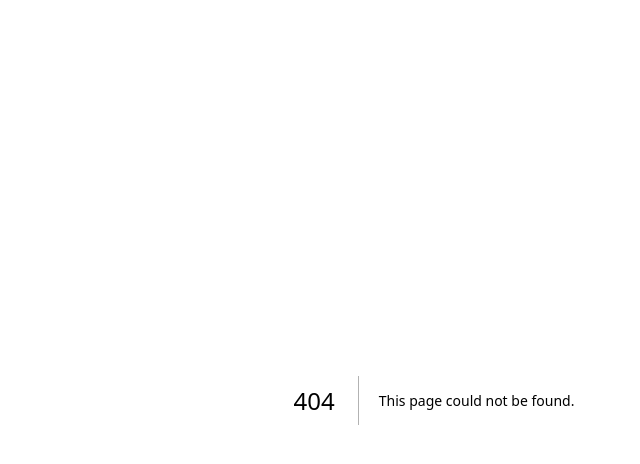
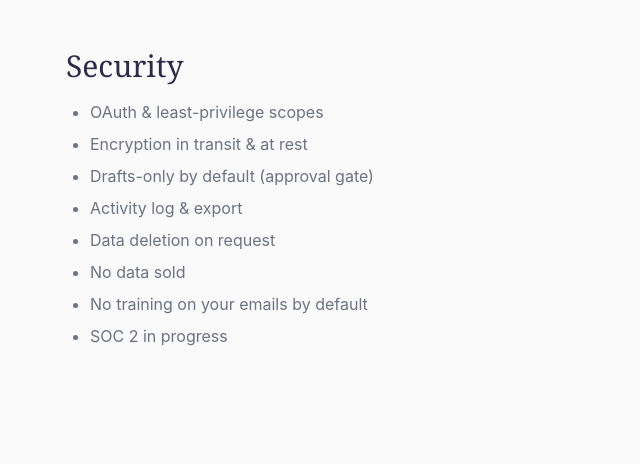
Before and after one commit to creamytech/Castra-site, a Next.js app: page /security in a window 1280 px wide. Before the commit this address had no page. Shown: the top 464 px of the page, without its empty margins (206-846 px from the left). Built offline with nearby package versions, Linux system fonts and the light colour scheme.

Commit message:
Add missing page files for privacy, terms, and security

```diff
--- /dev/null
+++ b/app/privacy/page.tsx
@@ -0,0 +1 @@
+export const metadata = { title: "Privacy  Castra" }; export default function Page(){ return ( <div className="max-w-3xl mx-auto px-4 py-12"> <h1 className="font-serif text-3xl text-indigo mb-4">Privacy Policy</h1> <p className="text-slate">We respect your privacy. OAuth with least-privilege scopes. We do not sell data. We do not train models on your emails without your explicit consent. You may request data deletion at any time.</p> </div> ); }
--- /dev/null
+++ b/app/security/page.tsx
@@ -0,0 +1 @@
+export const metadata = { title: "Security  Castra" }; export default function Page(){ const items = [ "OAuth & least-privilege scopes", "Encryption in transit & at rest", "Drafts-only by default (approval gate)", "Activity log & export", "Data deletion on request", "No data sold", "No training on your emails by default", "SOC 2 in progress", ]; return ( <div className="max-w-3xl mx-auto px-4 py-12"> <h1 className="font-serif text-3xl text-indigo mb-4">Security</h1> <ul className="list-disc pl-6 text-slate space-y-2"> {items.map(i=> <li key={i}>{i}</li>)} </ul> </div> ); }
--- /dev/null
+++ b/app/terms/page.tsx
@@ -0,0 +1 @@
+export const metadata = { title: "Terms  Castra" }; export default function Page(){ return ( <div className="max-w-3xl mx-auto px-4 py-12"> <h1 className="font-serif text-3xl text-indigo mb-4">Terms of Service</h1> <p className="text-slate">By using Castra you agree to responsible use, and to review and approve all outbound drafts before sending. Service is provided as-is; we strive for high availability and support.</p> </div> ); }
```
